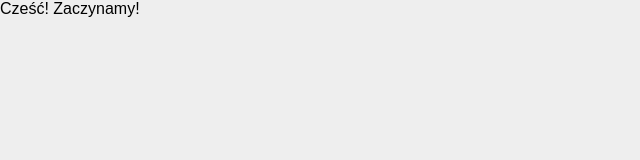
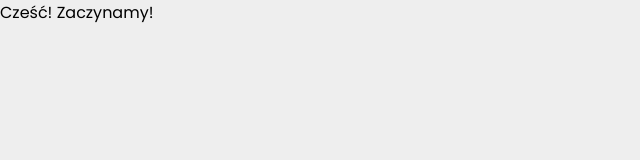
Before and after one commit to BartoszKoza/the-half-blood-prince-project, a React (Create React App) app: page / in a window 1280 px wide. Shown: the top 160 px of the page, without its empty margins (0-640 px from the left). Built offline with nearby package versions, Linux system fonts and the light colour scheme.

Commit message:
added corect font-family

```diff
--- a/src/GlobalStyle.js
+++ b/src/GlobalStyle.js
@@ -16,7 +16,7 @@ const GlobalStyle = createGlobalStyle`
 
     margin: auto;
     background-color: #eee;
-    font-family: sans-serif;
+    font-family: "Poppins", sans-serif;
   }
 `
 
```
